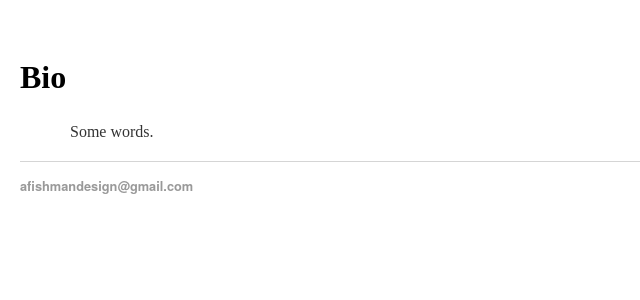
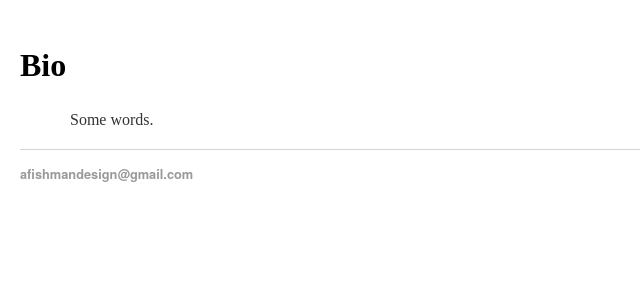
Before and after one commit to afishmandesign/afishmandesign.github.io, a Jekyll site: the page built from bio/index.html, in a window 1280 px wide. Shown: the top 300 px of the page, without its empty margins (0-640 px from the left). Built offline with Jekyll 4.4.1, drawn with Linux system fonts in a browser that asks for light colours.

Commit message:
Reduced padding

```diff
--- a/css/main.css
+++ b/css/main.css
@@ -5,8 +5,8 @@
   }
   @media only screen and (min-width: 481px) {
     body {
-      padding-top: 24px;
-      padding-right: 24px;
+      padding-top: 12px;
+      padding-right: 12px;
       padding-left: 12px;
     }
   }
@@ -118,7 +118,7 @@
     color: black;
     font-family: "HelveticaNeue-CondensedBold", "HelveticaNeueBoldCondensed", "HelveticaNeue-Bold-Condensed", "Helvetica Neue Bold Condensed", "HelveticaNeueBold", "HelveticaNeue-Bold", "Helvetica Neue Bold", "HelveticaNeue", "Helvetica Neue", 'TeXGyreHerosCnBold', "Helvetica", "Tahoma", "Geneva", "Arial Narrow", "Arial", sans-serif; font-weight:600; font-stretch:condensed;
     cursor: pointer;
-    padding: 18px;
+    padding: 5px;
     width: 100%;
     border: none;
     text-align: left;
@@ -133,7 +133,7 @@
 
   /* Style the collapsible content. Note: hidden by default */
   .content {
-    padding: 0 18px;
+    padding: 0 5px;
     max-height: 0;
     overflow: hidden;
     transition: max-height 0.2s ease-out;
```
